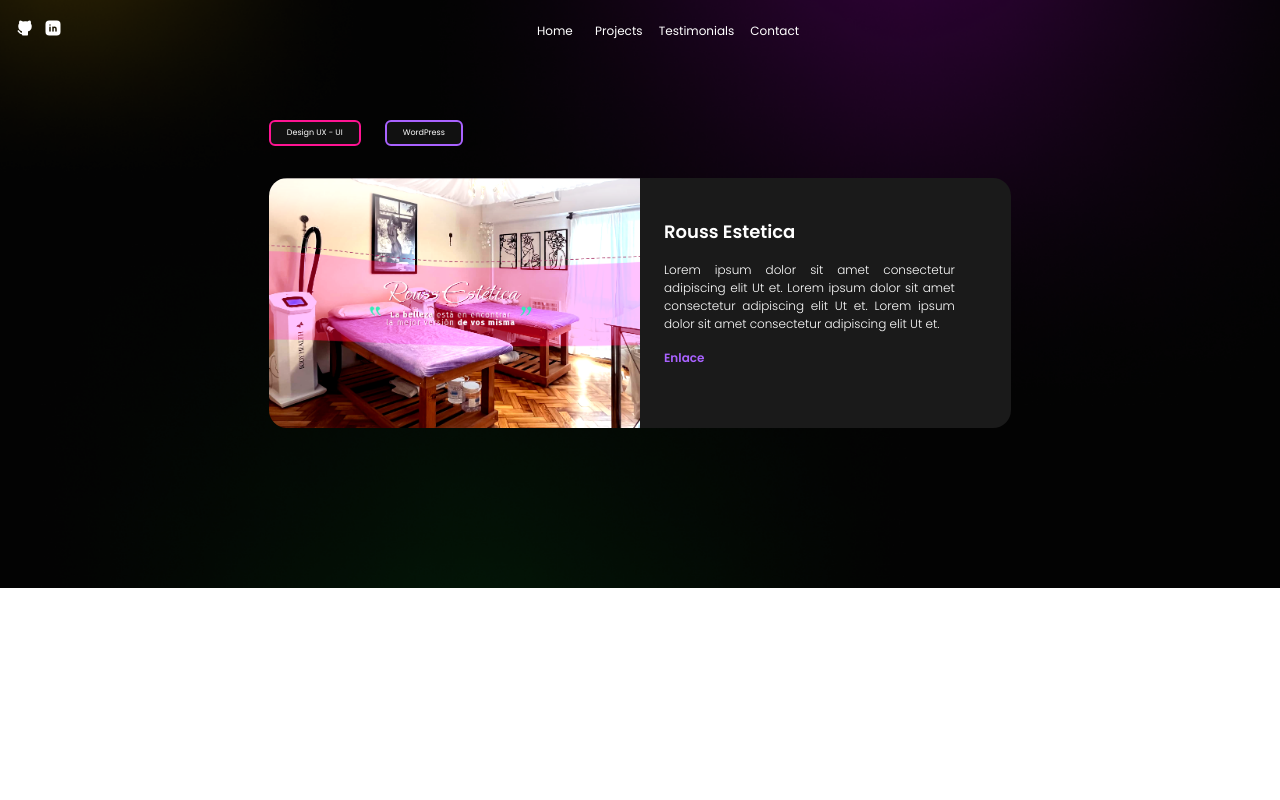
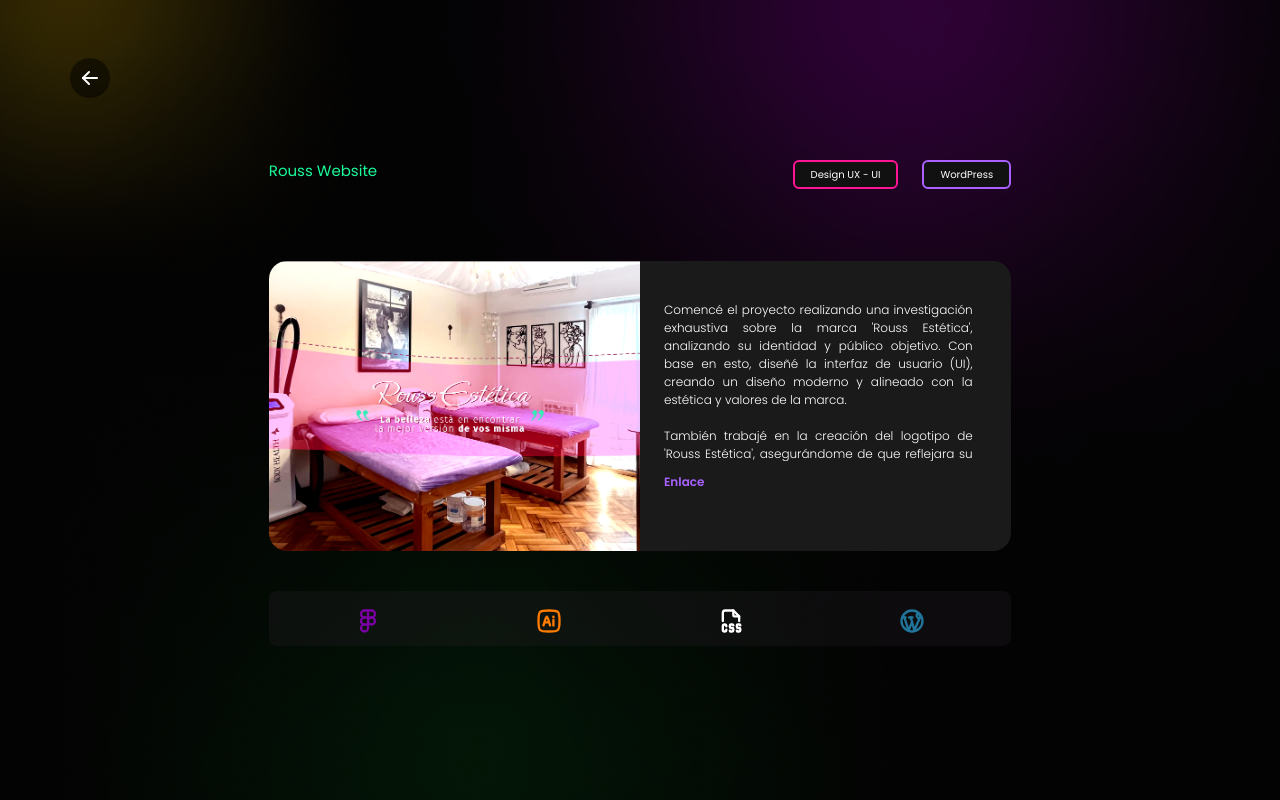
Before and after one commit to marsala-mariana/marsalamariana.dev, a React (Create React App) app: page /project-detail in a window 1280 px wide. Built offline with nearby package versions, Linux system fonts and the light colour scheme.

Commit message:
fix: manejo de rutas

```diff
--- a/package.json
+++ b/package.json
@@ -8,6 +8,7 @@
     "@mui/material": "^6.4.1",
     "@tabler/icons-react": "^3.29.0",
     "cra-template-typescript": "1.2.0",
+    "framer-motion": "^12.0.6",
     "react": "^19.0.0",
     "react-dom": "^19.0.0",
     "react-router-dom": "^7.1.3",
--- a/src/App.tsx
+++ b/src/App.tsx
@@ -1,33 +1,59 @@
 import { ThemeProvider, createTheme } from "@mui/material/styles";
-import {  CssBaseline } from "@mui/material";
+import { CssBaseline } from "@mui/material";
+import {
+  BrowserRouter as Router,
+  Routes,
+  Route,
+  useLocation,
+} from "react-router-dom";
+import { Navbar } from "./components/Navbar";
 import { Home } from "./components/Home";
-import { Navbar } from "./components/Navbar";
 import { Projects } from "./components/Projects";
 import { Contact } from "./components/Contact";
 import { Testimonials } from "./components/Testimonials";
-import { BrowserRouter as Router, Routes, Route } from "react-router-dom";
 import { ProjectDetail } from "./components/ProjectDetail";
 
 const theme = createTheme({
   typography: {
     fontFamily: '"Poppins", sans-serif',
   },
+});
 
-});
+function AppContent() {
+  const location = useLocation(); // Obtiene la ruta actual
+
+  return (
+    <>
+      {/* Oculta la Navbar si la ruta es "/project-detail" */}
+      {location.pathname !== "/project-detail" && <Navbar />}
+
+      {/* Rutas para el contenido principal */}
+      <Routes>
+        <Route
+          path="/"
+          element={
+            <>
+              <Home />
+              <Projects />
+              <Testimonials />
+              <Contact />
+            </>
+          }
+        />
+
+        {/* Ruta para el detalle del proyecto */}
+        <Route path="/project-detail" element={<ProjectDetail />} />
+      </Routes>
+    </>
+  );
+}
 
 function App() {
   return (
     <ThemeProvider theme={theme}>
       <CssBaseline />
       <Router>
-        <Navbar /> {/* Navbar debe estar fuera de <Routes> */}
-        <Routes>
-          <Route path="/" element={<Home />} />
-          <Route path="/projects" element={<Projects />} />
-          <Route path="/project-detail" element={<ProjectDetail />} />
-          <Route path="/testimonials" element={<Testimonials />} />
-          <Route path="/contact" element={<Contact />} />
-        </Routes>
+        <AppContent />
       </Router>
     </ThemeProvider>
   );
--- a/src/components/Navbar.tsx
+++ b/src/components/Navbar.tsx
@@ -2,10 +2,10 @@ import { Box, Button, Typography } from "@mui/material";
 import {  IconBrandGithubFilled,IconBrandLinkedinFilled } from "@tabler/icons-react";
 
 const navOptions = [
-  { text: "Home", route: "/" },
-  { text: "Projects", route: "/projects" },
-  { text: "Testimonials", route: "/testimonials" },
-  { text: "Contact", route: "/contact" },
+  { text: "Home", route: "#home" },
+  { text: "Projects", route: "#projects" },
+  { text: "Testimonials", route: "#testimonials" },
+  { text: "Contact", route: "#contact" },
 ];
 
 export const Navbar = () => {
--- a/src/components/ProjectDetail.tsx
+++ b/src/components/ProjectDetail.tsx
@@ -1,13 +1,18 @@
-import { Box, Typography } from "@mui/material";
+import { Box, IconButton, Typography } from "@mui/material";
 import image from "../assets/bodyProject.png";
-import {IconBrandGithubFilled, IconBrandTrello } from "@tabler/icons-react";
-import imageRouss from"../assets/rouss.png"
+import {IconArrowLeft, IconBrandAdobeIllustrator, IconBrandFigma, IconBrandWordpress, IconFileTypeCss } from "@tabler/icons-react";
+import imageRouss from "../assets/rouss.png"
+import { useNavigate } from "react-router-dom";
+
 
 export const ProjectDetail = () => {
+  const navigate = useNavigate();
+
   return (
     <Box
       id="details"
       sx={{
+        height: "100vh",
         backgroundImage: `url(${image})`,
         backgroundSize: "cover",
         backgroundPosition: "center",
@@ -15,14 +20,41 @@ export const ProjectDetail = () => {
         paddingBottom: 20,
       }}
     >
+      {/* Botón de regreso */}
+      <IconButton
+        onClick={() => navigate(-1)} // Navega a la pantalla anterior
+        sx={{
+          position: "absolute",
+          top: 58,
+          left: 70,
+          backgroundColor: "rgba(0, 0, 0, 0.5)",
+          color: "white",
+          "&:hover": { backgroundColor: "rgba(0, 0, 0, 0.8)" },
+        }}
+      >
+        <IconArrowLeft size={24} />
+      </IconButton>
       <Box
         width="100%"
-        sx={{ display: "flex", paddingTop: 15, justifyContent: "center" }}
+        sx={{ display: "flex", paddingTop: 20, justifyContent: "center" }}
       >
+        <Box
+          width="58%"
+          sx={{ display: "flex", justifyContent: "space-between" }}
+        >
+          <Typography
+            sx={{
+              fontSize: 15,
+              color: "#19FB9B",
+              textAlign: "center",
+            }}
+          >
+            Rouss Website
+          </Typography>
+
           {/* Contenedores de tecnologías */}
-        <Box display="flex" gap={3} mb={4} flexWrap="wrap" width="58%">
-          {[ " Design UX - UI", "WordPress"].map(
-            (tech, index) => {
+          <Box display="flex" gap={3} mb={4} flexWrap="wrap">
+            {[" Design UX - UI", "WordPress"].map((tech, index) => {
               const isUXUI =
                 tech.toLowerCase().includes("ux") ||
                 tech.toLowerCase().includes("ui");
@@ -42,19 +74,26 @@ export const ProjectDetail = () => {
                   }}
                 >
                   <Typography
-                    sx={{ fontSize: 8, fontWeight: 500, color: "white" }}
+                    sx={{ fontSize: 10, fontWeight: 500, color: "white" }}
                   >
                     {tech}
                   </Typography>
                 </Box>
               );
-            }
-          )}
+            })}
+          </Box>
         </Box>
       </Box>
 
       {/* Contenedor principal */}
-      <Box sx={{ width: "100%", display: "flex", justifyContent: "center" }}>
+      <Box
+        sx={{
+          width: "100%",
+          display: "flex",
+          justifyContent: "center",
+          marginTop: 5,
+        }}
+      >
         <Box
           display="flex"
           flexDirection={{ xs: "column", md: "row" }}
@@ -66,7 +105,7 @@ export const ProjectDetail = () => {
           <Box
             sx={{
               width: { xs: "100%", md: "50%" },
-              height: 250,
+              height: 290,
               backgroundImage: `url(${imageRouss})`,
               backgroundSize: "cover",
               backgroundPosition: "center",
@@ -78,18 +117,34 @@ export const ProjectDetail = () => {
           <Box
             sx={{
               width: { xs: "100%", md: "50%" },
-              height: 250,
+              height: 290,
               backgroundColor: "#1A1A1A",
               borderRadius: "0px 18px 18px 0px",
               padding: 3,
             }}
           >
-            <Typography
-              sx={{ fontSize: 18, color: "white", fontWeight: 600, mt: 2 }}
+            <Box sx={{ width: "98%" }}>
+              <Box
+                sx={{
+                  height: 176,
+                  overflowY: "auto",
+                  paddingRight: 1,
+                  "&::-webkit-scrollbar": {
+                    width: "5px",
+                  },
+                  "&::-webkit-scrollbar-track": {
+                    background: "white",
+                    borderRadius: "8px",
+                  },
+                  "&::-webkit-scrollbar-thumb": {
+                    background: "linear-gradient(90deg, #e100ff, #00c4ff)",
+                    borderRadius: "8px",
+                  },
+                  "&::-webkit-scrollbar-thumb:hover": {
+                    background: "#ff00ff",
+                  },
+                }}
               >
-              Rouss Estetica
-            </Typography>
-            <Box sx={{ width: "90%" }}>
                 <Typography
                   sx={{
                     color: "white",
@@ -99,22 +154,45 @@ export const ProjectDetail = () => {
                     fontWeight: 100,
                   }}
                 >
-                Lorem ipsum dolor sit amet consectetur adipiscing elit Ut et.
-                Lorem ipsum dolor sit amet consectetur adipiscing elit Ut et.
-                Lorem ipsum dolor sit amet consectetur adipiscing elit Ut et.
+                  Comencé el proyecto realizando una investigación exhaustiva
+                  sobre la marca 'Rouss Estética', analizando su identidad y
+                  público objetivo. Con base en esto, diseñé la interfaz de
+                  usuario (UI), creando un diseño moderno y alineado con la
+                  estética y valores de la marca. <br /> <br />
+                  También trabajé en la creación del logotipo de 'Rouss
+                  Estética', asegurándome de que reflejara su enfoque
+                  profesional y elegante. <br /> <br />
+                  Posteriormente, implementé el diseño utilizando WordPress,
+                  aprovechando sus herramientas y funcionalidades para optimizar
+                  la experiencia del usuario.
+                  <br /> <br />
+                  Durante el desarrollo, me aseguré de mejorar la navegación y
+                  la estética del sitio, garantizando una interfaz amigable,
+                  funcional y visualmente atractiva.
                 </Typography>
               </Box>
+            </Box>
 
-            <Typography
-              sx={{ fontSize: 12, color: "#A962FF", mt: 2, fontWeight: 600 }}
+            <a
+              href="http://roussestetica.com/"
+              target="_blank"
+              rel="noopener noreferrer"
+              style={{
+                fontSize: 12,
+                color: "#A962FF",
+                marginTop: "12px",
+                fontWeight: 600,
+                textDecoration: "none",
+                display: "block",
+                cursor: "pointer",
+              }}
             >
               Enlace
-            </Typography>
+            </a>
           </Box>
         </Box>
       </Box>
 
-      {/* Barra inferior con logos
       <Box
         sx={{
           width: "100%",
@@ -138,32 +216,14 @@ export const ProjectDetail = () => {
             backgroundColor: "#261F264D",
           }}
         >
-          <IconBrandGithubFilled size={28} color="green" />
+          <IconBrandFigma size={28} color="#7a00a3" />
 
-          <IconBrandTrello size={28} color="white" />
-          <Box
-            sx={{
-              width: "30px",
-              height: "30px",
-              backgroundColor: "orange",
-              borderRadius: "50%",
-            }}
-          />
-          <Typography
-            color="lightgreen"
-            sx={{
-              border: "1px solid lightgreen",
-              padding: "2px 6px",
-              borderRadius: 1,
-            }}
-          >
-            Trello
-          </Typography>
+          <IconBrandAdobeIllustrator size={28} color="#FF7C00" />
+
+          <IconFileTypeCss size={28} color="#FFFFFF" />
+          <IconBrandWordpress size={28} color="#21759B" />
         </Box>
       </Box>
-
-*/}
-
     </Box>
   );
 };
```
Also changed, not shown: src/components/Projects.tsx (+19 -7 lines). Lines whose indentation alone changed are shown as unchanged.
